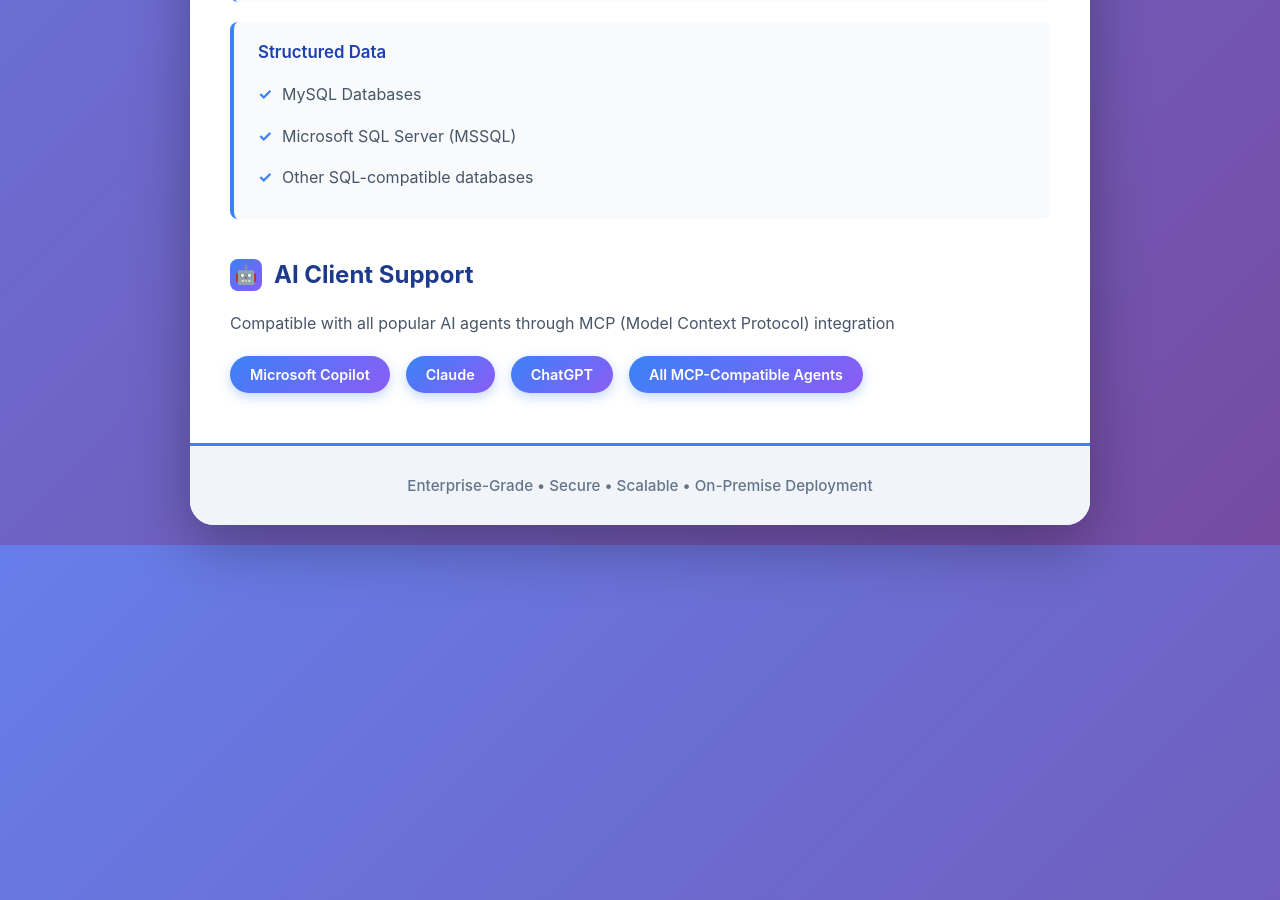
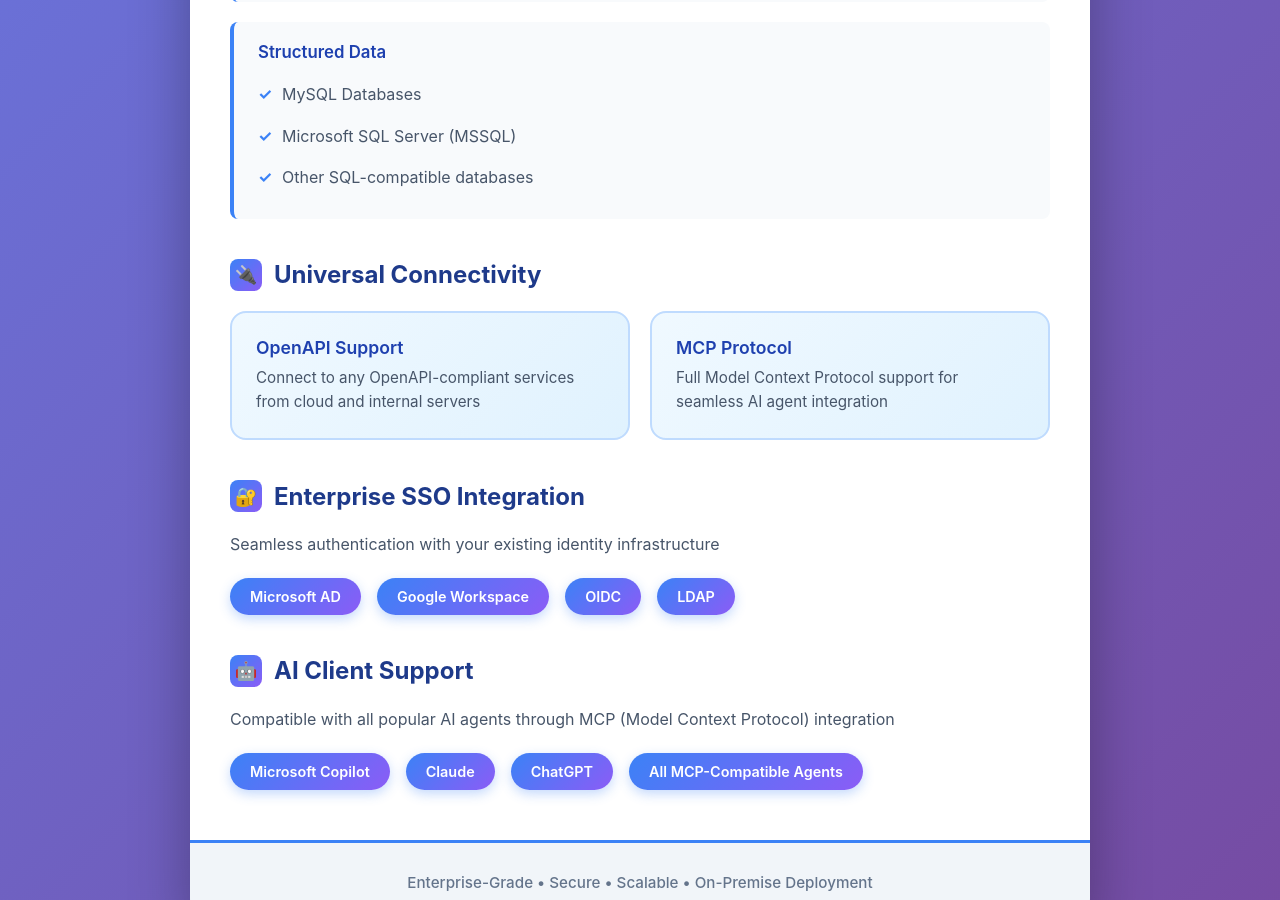
Before and after one commit to tommyjns/sharehub, a Jekyll site: the page documents/ai-connector-poster.html, which Jekyll copies as it is, in a window 1280 px wide and 900 px high, scrolled down 825 px. Built offline with Jekyll 4.4.1, drawn with Linux system fonts in a browser that asks for light colours.

Commit message:
Update ai-connector-poster.html

```diff
--- a/documents/ai-connector-poster.html
+++ b/documents/ai-connector-poster.html
@@ -278,6 +278,39 @@
 
             <div class="section">
                 <h2 class="section-title">
+                    <span class="icon">🔌</span>
+                    Universal Connectivity
+                </h2>
+                <div class="feature-grid">
+                    <div class="feature-card">
+                        <h3>OpenAPI Support</h3>
+                        <p>Connect to any OpenAPI-compliant services from cloud and internal servers</p>
+                    </div>
+                    <div class="feature-card">
+                        <h3>MCP Protocol</h3>
+                        <p>Full Model Context Protocol support for seamless AI agent integration</p>
+                    </div>
+                </div>
+            </div>
+
+            <div class="section">
+                <h2 class="section-title">
+                    <span class="icon">🔐</span>
+                    Enterprise SSO Integration
+                </h2>
+                <p style="color: #475569; margin-bottom: 20px; line-height: 1.6;">
+                    Seamless authentication with your existing identity infrastructure
+                </p>
+                <div class="clients">
+                    <div class="client-badge">Microsoft AD</div>
+                    <div class="client-badge">Google Workspace</div>
+                    <div class="client-badge">OIDC</div>
+                    <div class="client-badge">LDAP</div>
+                </div>
+            </div>
+
+            <div class="section">
+                <h2 class="section-title">
                     <span class="icon">🤖</span>
                     AI Client Support
                 </h2>
```
